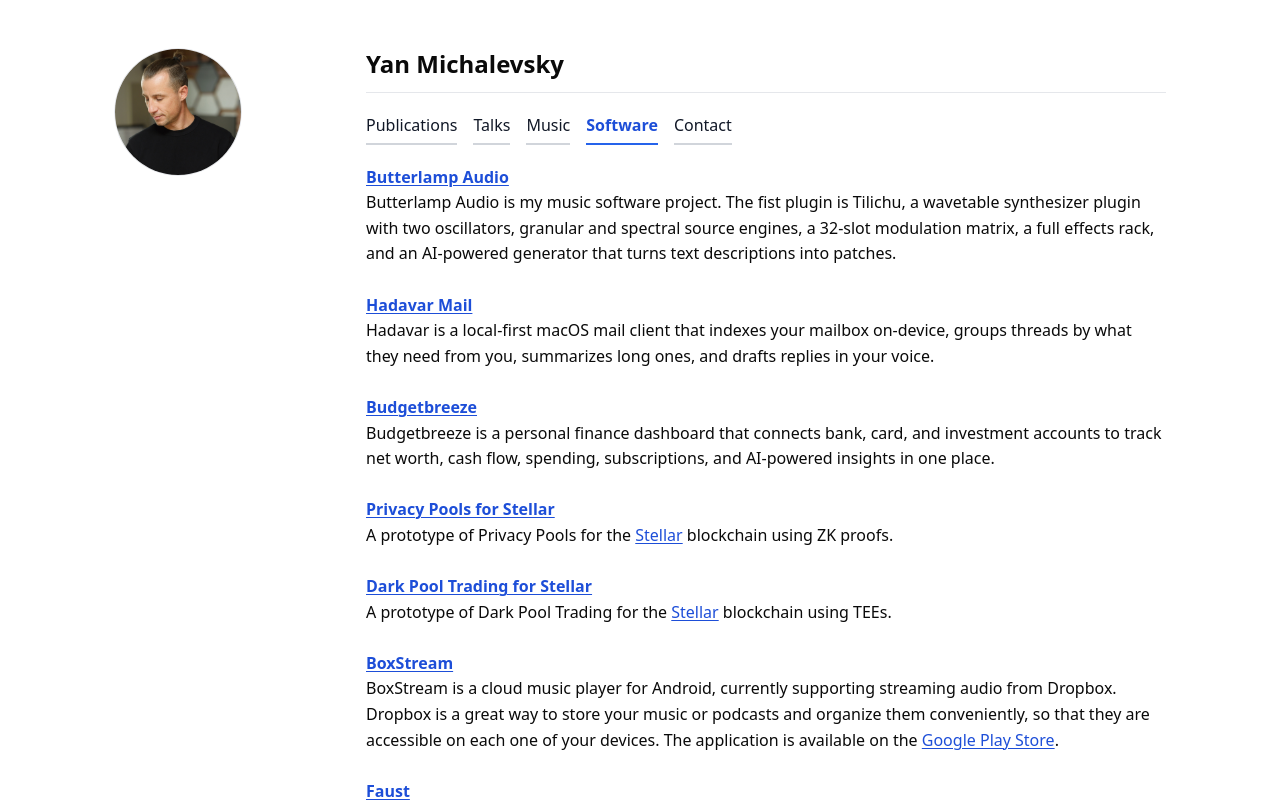
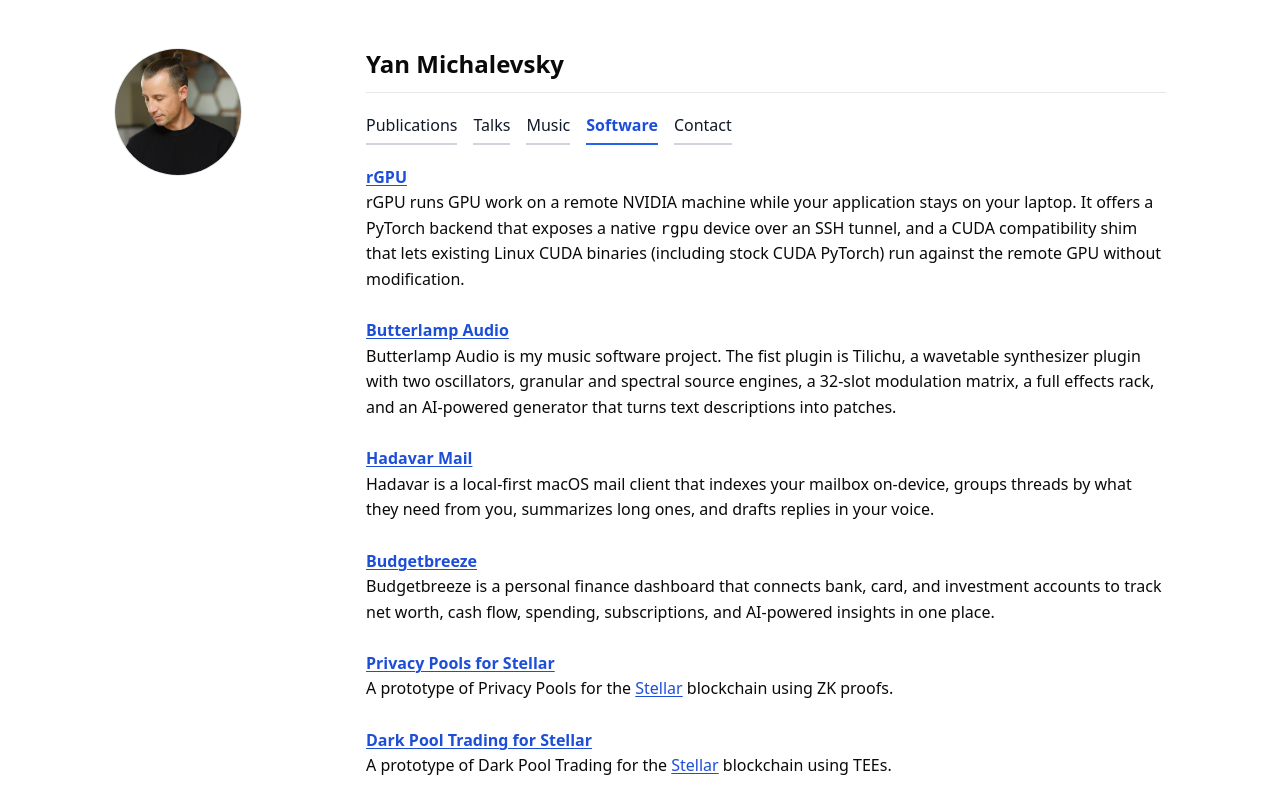
Before and after one commit to ymcrcat/michalevsky.com, a React (Create React App) app: page /software in a window 1280 px wide. Shown: the top 802 px of the page. Built offline with nearby package versions, Linux system fonts and the light colour scheme.

Commit message:
Add rGPU to software list
Co-Authored-By: Claude Fable 5.1 <noreply@anthropic.com>
Claude-Session: https://claude.ai/code/session_01T9hhARs3iczPJHCJ7nGBRg

```diff
--- a/src/components/Software.js
+++ b/src/components/Software.js
@@ -2,6 +2,13 @@ function Software(props) {
     return (
         <section className="columns content-card">
 
+            <p><h3><a href="https://rgpu.dev"><b>rGPU</b></a></h3>
+            rGPU runs GPU work on a remote NVIDIA machine while your application stays on your laptop.
+            It offers a PyTorch backend that exposes a native <code>rgpu</code> device over an SSH tunnel,
+            and a CUDA compatibility shim that lets existing Linux CUDA binaries
+            (including stock CUDA PyTorch) run against the remote GPU without modification.
+            </p>
+            <br/>
             <p><h3><a href="https://butterlampaudio.com"><b>Butterlamp Audio</b></a></h3>
             Butterlamp Audio is my music software project. The fist plugin is Tilichu,
             a wavetable synthesizer plugin with two oscillators, granular and spectral source engines,
```
